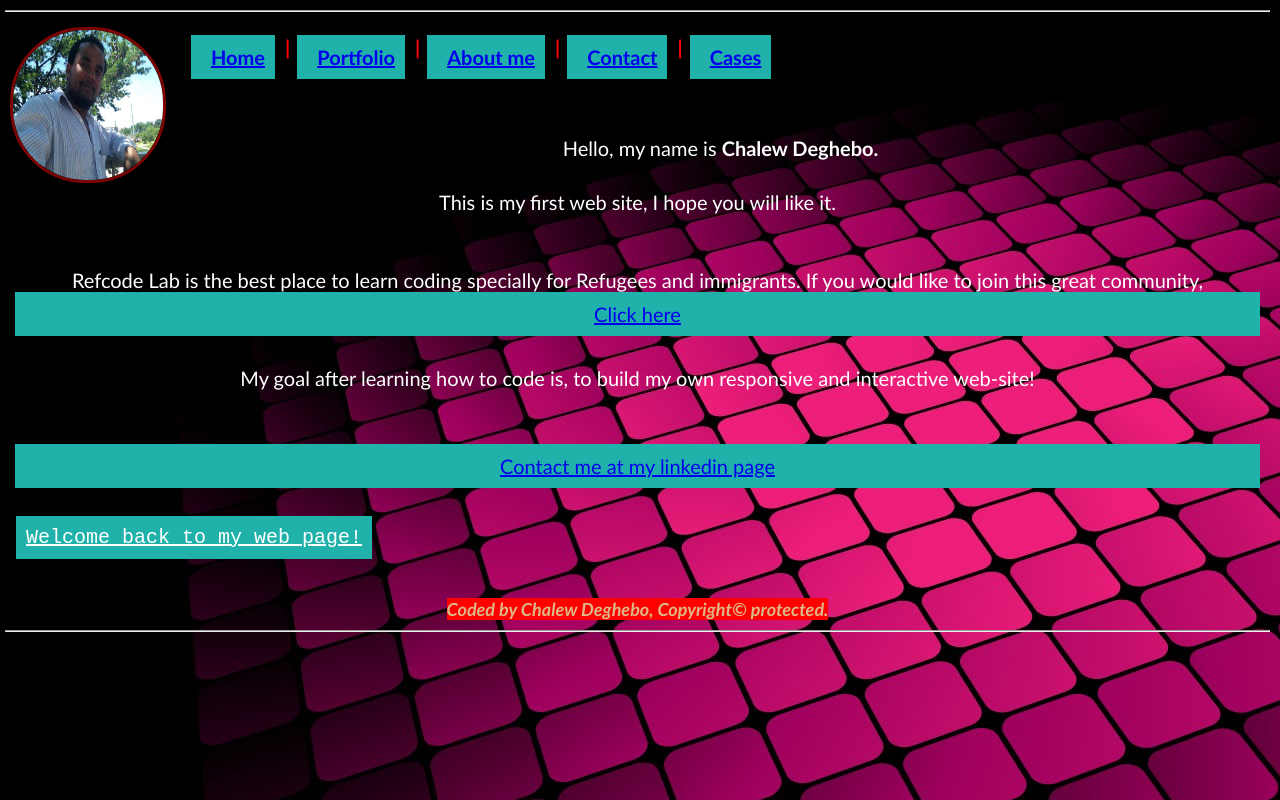
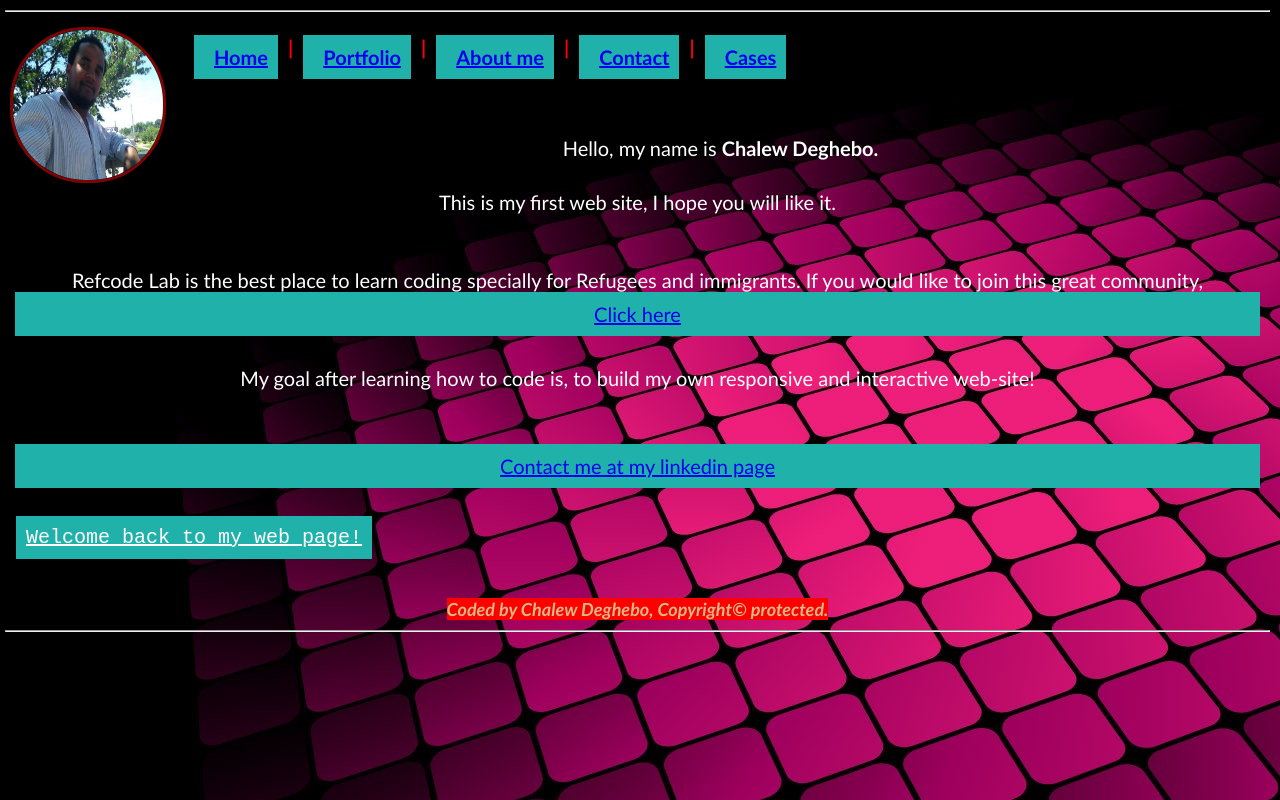
Before and after one commit to Deghebo/My-first-web-page, a plain HTML site: page index.html in a window 1280 px wide. Drawn offline with Linux system fonts and the light colour scheme.

Commit message:
navbar margin

```diff
--- a/style.css
+++ b/style.css
@@ -114,7 +114,7 @@ button {
 }
 
 li {
-    margin-left: 7px;
+    margin-left: 10px;
     float: left;
     color: red;
 }
```
